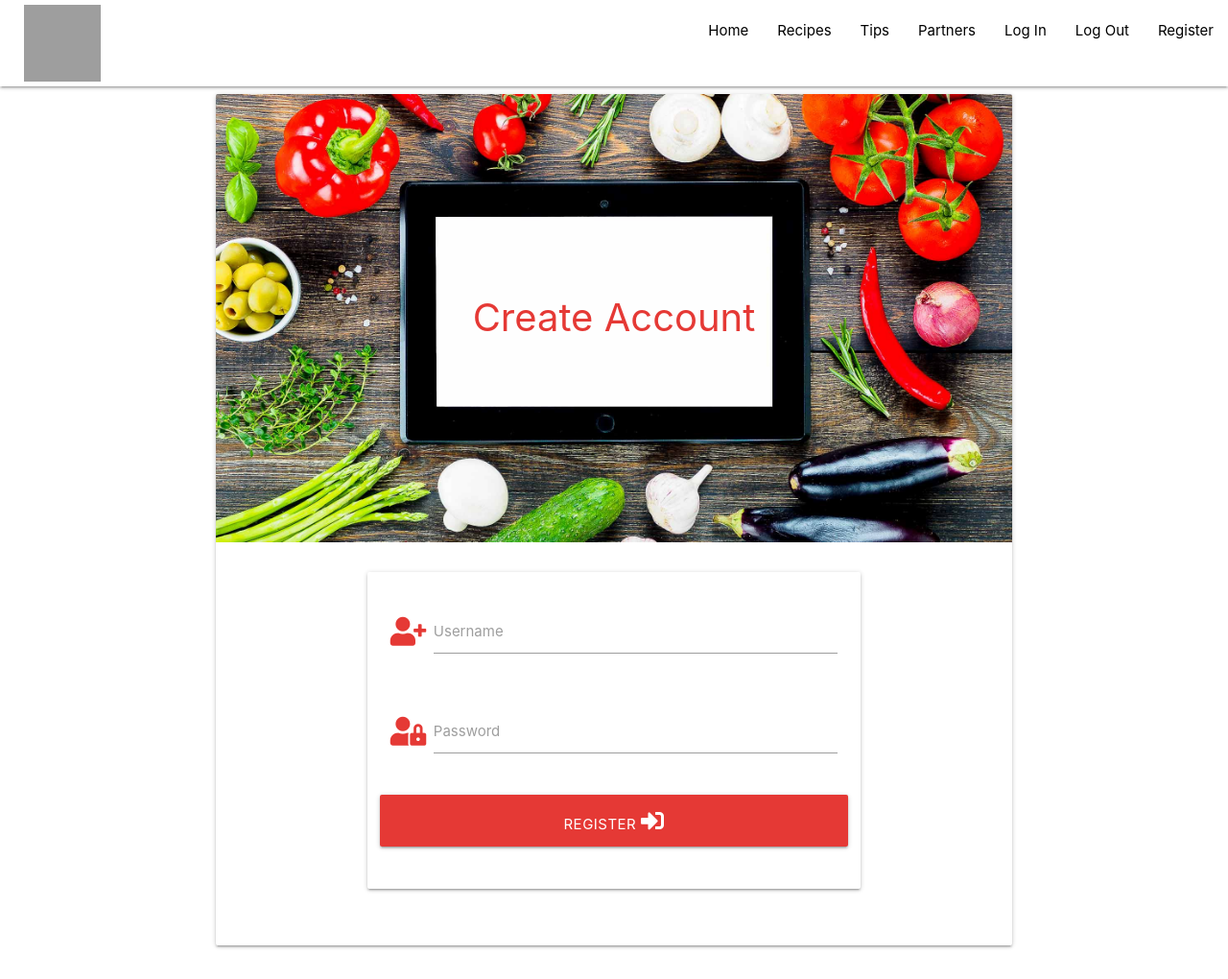
After one commit to andrewskyboss/milestone-project-03, a Flask app: page /register in a window 1280 px wide. The commit adds this page. Shown: the whole page at 96% size. Run offline with Flask 2, Linux system fonts and the light colour scheme; some libraries are stand-ins or nearby versions; grey boxes are pictures that could not be loaded.

Commit message:
Registration form creation and first design

```diff
--- a/app.py
+++ b/app.py
@@ -25,6 +25,32 @@ def get_recipes():
     return render_template("recipes.html", recipes=recipes)
 
 
+@app.route("/register", methods=["GET", "POST"])
+def register():
+    if request.method == "POST":
+        # check if username already exists in db
+        existing_user = mongo.db.users.find_one(
+            {"username": request.form.get("username").lower()})
+
+        if existing_user:
+            flash("Username already exists")
+            return redirect(url_for("register"))
+
+        register = {
+            "username": request.form.get("username").lower(),
+            "password": generate_password_hash(request.form.get("password"))
+        }
+        mongo.db.users.insert_one(register)
+
+        # put the new user into 'session' cookie
+        session["user"] = request.form.get("username").lower()
+        flash("Registration Successful!")
+        return redirect(url_for("profile", username=session["user"]))
+
+
+    return render_template("register.html")
+
+
 if __name__ == "__main__":
     app.run(host=os.environ.get("IP"),
             port=int(os.environ.get("PORT")),
--- a/static/css/style.css
+++ b/static/css/style.css
@@ -26,6 +26,15 @@ img.header-logo {
     height: 100%;
 }
 
+.card .card-image .card-title {
+    left: 50%;
+    top: 50%;
+    bottom: unset;
+    transform: translate3d(-50%, -50%, 0);
+    font-weight: 400;
+    font-size: 40px;
+}
+
 @media only screen and (min-width: 991px) {
 
     nav .brand-logo {
--- a/templates/base.html
+++ b/templates/base.html
@@ -29,7 +29,7 @@
                 <li><a href="partners.html">Partners</a></li>
                 <li><a href="login.html">Log In</a></li>
                 <li><a href="logout.html">Log Out</a></li>
-                <li><a href="register.html">Register</a></li>
+                <li><a href="{{ url_for('register') }}">Register</a></li>
               </ul>
             </div>
         </nav>
@@ -41,7 +41,7 @@
             <li><a href="partners.html">Partners</a></li>
             <li><a href="login.html">Log In</a></li>
             <li><a href="logout.html">Log Out</a></li>
-            <li><a href="register.html">Register</a></li>
+            <li><a href="{{ url_for('register') }}">Register</a></li>
         </ul>
     </header>
     {% block content %}
--- /dev/null
+++ b/templates/register.html
@@ -0,0 +1,47 @@
+{% extends "base.html" %}
+{% block content %}
+
+<div class="row">
+    <div class="col s12 m8 offset-m2">
+      <div class="card">
+        <div class="card-image">
+          <img src="{{url_for('static', filename='images/project-3-img-028.jpg')}}">
+          <span class="card-title red-text text-darken-1">Create Account</span>
+        </div>
+        <div class="card-content">
+            <div class="row">
+                <form class="col s12 m8 offset-m2" method="POST" action="{{ url_for('register') }}">
+                    <div class="card-panel">
+                        <!-- username -->
+                        <div class="row">
+                            <div class="input-field col s12">
+                                <i class="fas fa-user-plus prefix red-text text-darken-1"></i>
+                                <input id="username" name="username" type="text" minlength="5"
+                                    maxlength="15" pattern="^[a-zA-Z0-9]{5,15}$" class="validate" required>
+                                <label for="username">Username</label>
+                            </div>
+                        </div>
+                        <!-- passowrd -->
+                        <div class="row">
+                            <div class="input-field col s12">
+                                <i class="fas fa-user-lock prefix red-text text-darken-1"></i>
+                                <input id="password" name="password" type="password" minlength="5"
+                                    maxlength="15" pattern="^[a-zA-Z0-9]{5,15}$" class="validate" required>
+                                <label for="password">Password</label>
+                            </div>
+                        </div>
+                        <!-- register -->
+                        <div class="row">
+                            <button type="submit" class="col s12 btn-large red darken-1 text-shadow">
+                                Register <i class="fas fa-sign-in-alt"></i>
+                            </button>
+                        </div>
+                    </div>
+                </form>
+            </div>
+        </div>
+      </div>
+    </div>
+  </div>
+
+{% endblock %}
```
Also changed, not shown: static/images/project-3-img-028.jpg (added).
